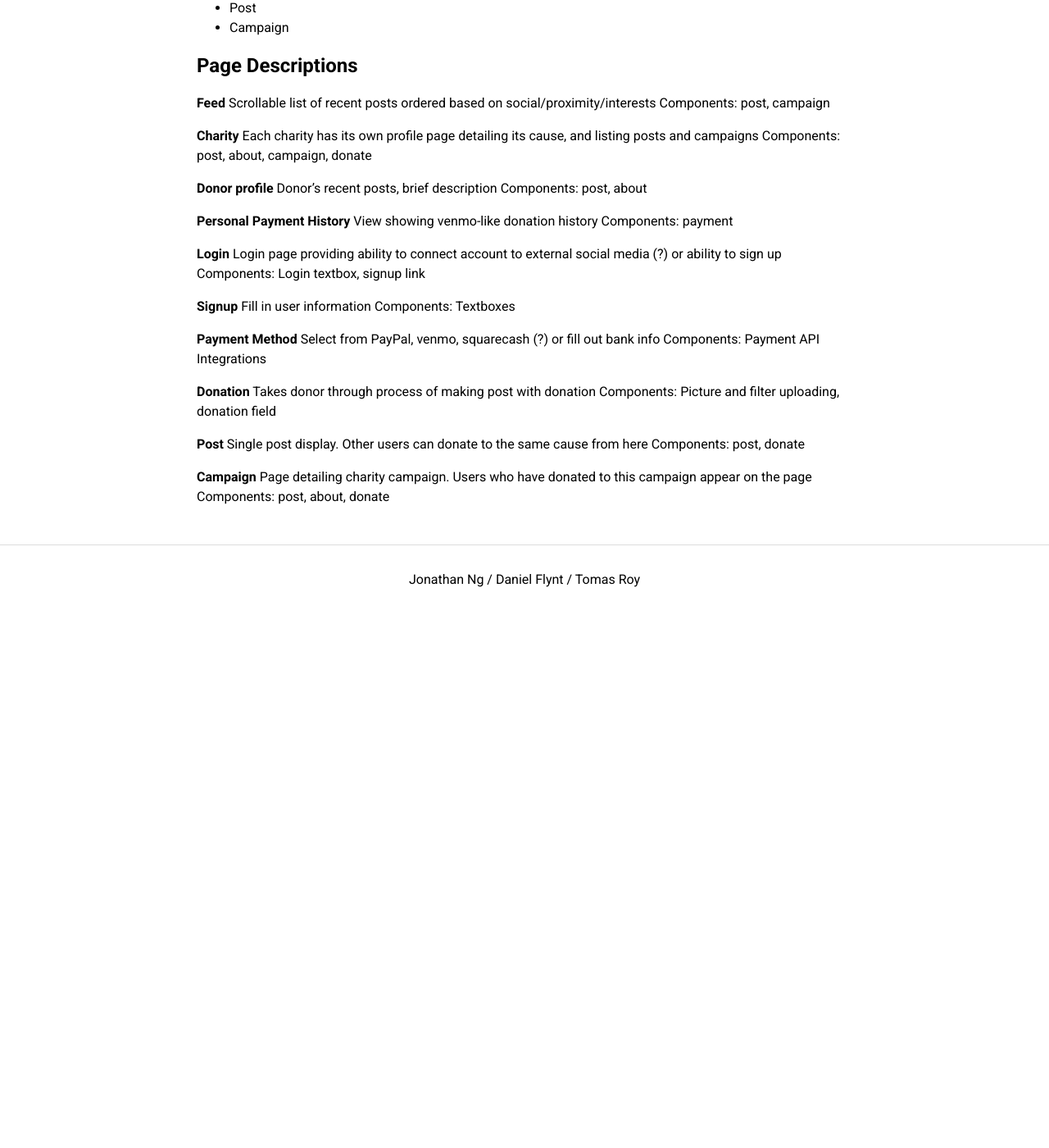
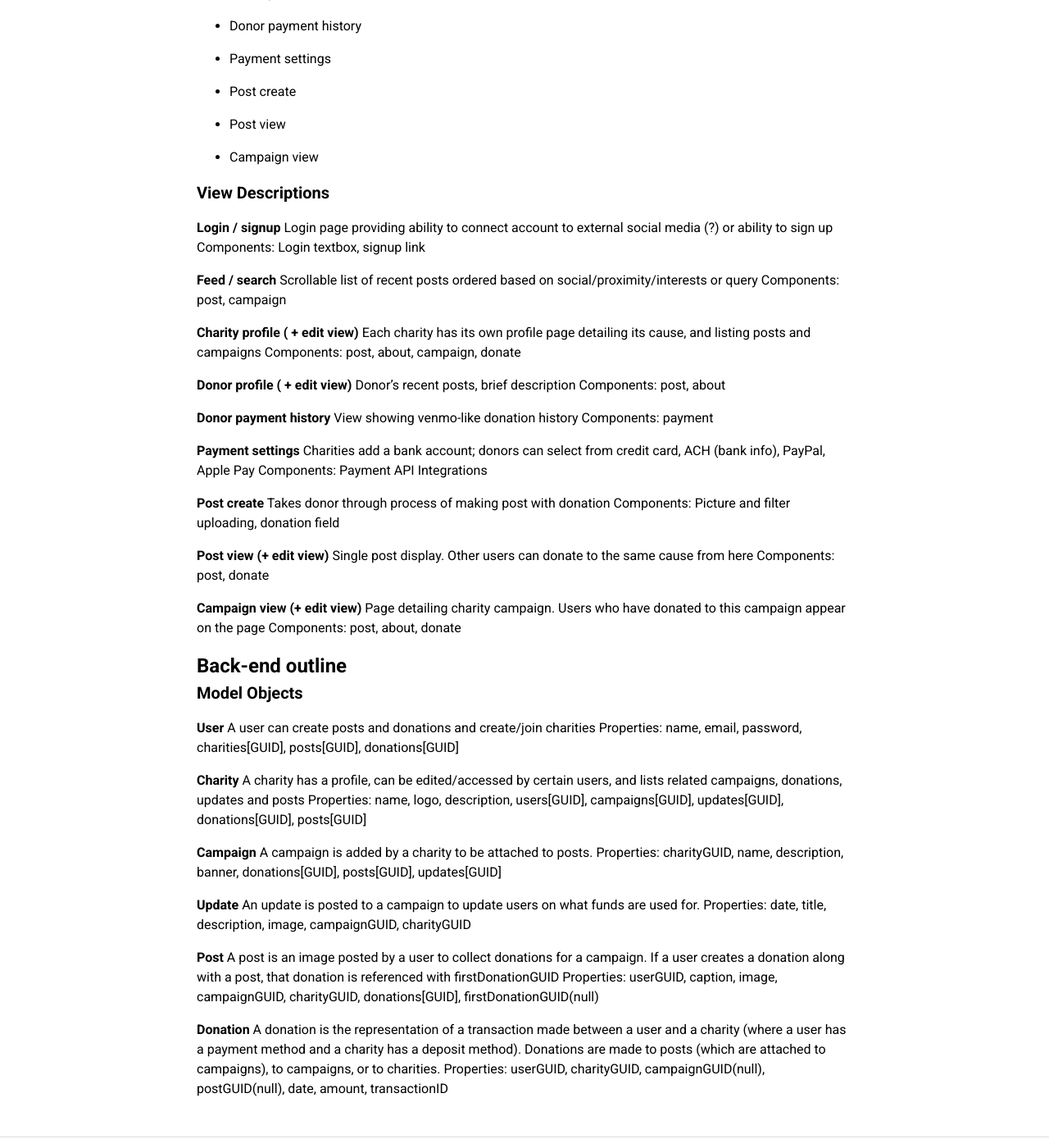
Before and after one commit to comp523-602/cchange-project, a Jekyll site: the page built from prototype.markdown, in a window 1280 px wide and 1400 px high, scrolled down 377 px. Shown: the whole window at 82% size. Built offline with Jekyll 4.4.1, drawn with Linux system fonts in a browser that asks for light colours; before the commit the page ends 1126 px from its top, so only the background shows below that; some of the changed text lies outside the part shown.

Commit message:
Updated Prototype

```diff
--- a/prototype.markdown
+++ b/prototype.markdown
@@ -5,56 +5,90 @@
 layout: basic
 ---
 
-# App Pages
+# Front-end outline
 
-* Feed
-* Charity
-* Donor Profile
-* Personal payment history
-* Login
-* Signup -> Payment method
-* Donation/Posting
-* Post
-* Campaign
+## App Views
 
-# Page Descriptions
+* Login / Signup
 
-**Feed**
-Scrollable list of recent posts ordered based on social/proximity/interests
+* Feed / Search
+
+* Charity profile
+
+* Donor profile
+
+* Donor payment history
+
+* Payment settings
+
+* Post create
+
+* Post view
+
+* Campaign view
+
+## View Descriptions
+
+**Login / signup**
+Login page providing ability to connect account to external social media (?) or ability to sign up
+Components: Login textbox, signup link
+
+**Feed / search**
+Scrollable list of recent posts ordered based on social/proximity/interests or query
 Components: post, campaign
 
-**Charity**
+**Charity profile ( \+ edit view)**
 Each charity has its own profile page detailing its cause, and listing posts and campaigns
 Components: post, about, campaign, donate
 
-**Donor profile**
+**Donor profile ( \+ edit view)**
 Donor’s recent posts, brief description
 Components: post, about
 
-**Personal Payment History**
+**Donor payment history**
 View showing venmo-like donation history
 Components: payment
 
-**Login**
-Login page providing ability to connect account to external social media (?) or ability to sign up
-Components: Login textbox, signup link
-
-**Signup**
-Fill in user information
-Components: Textboxes
-
-**Payment Method**
-Select from PayPal, venmo, squarecash (?) or fill out bank info
+**Payment settings**
+Charities add a bank account; donors can select from credit card, ACH (bank info), PayPal, Apple Pay
 Components: Payment API Integrations
 
-**Donation**
+**Post create**
 Takes donor through process of making post with donation
 Components: Picture and filter uploading, donation field
 
-**Post**
+**Post view (\+ edit view)**
 Single post display. Other users can donate to the same cause from here
 Components: post, donate
 
-**Campaign**
+**Campaign view (\+ edit view)**
 Page detailing charity campaign. Users who have donated to this campaign appear on the page
 Components: post, about, donate
+
+# Back-end outline
+
+## Model Objects
+
+**User**
+A user can create posts and donations and create/join charities
+Properties: name, email, password, charities[GUID], posts[GUID], donations[GUID]
+
+**Charity**
+A charity has a profile, can be edited/accessed by certain users, and lists related campaigns, donations, updates and posts
+Properties: name, logo, description, users[GUID], campaigns[GUID], updates[GUID], donations[GUID], posts[GUID]
+
+**Campaign**
+A campaign is added by a charity to be attached to posts.
+Properties: charityGUID, name, description, banner, donations[GUID], posts[GUID], updates[GUID]
+
+**Update**
+An update is posted to a campaign to update users on what funds are used for.
+Properties: date, title, description, image, campaignGUID, charityGUID
+
+**Post**
+A post is an image posted by a user to collect donations for a campaign. If a user creates a donation along with a post, that donation is referenced with firstDonationGUID
+Properties: userGUID, caption, image, campaignGUID, charityGUID, donations[GUID], firstDonationGUID(null)
+
+**Donation**
+A donation is the representation of a transaction made between a user and a charity (where a user has a payment method and a charity has a deposit method). Donations are made to posts (which are attached to campaigns), to campaigns, or to charities.
+Properties: userGUID, charityGUID, campaignGUID(null), postGUID(null), date, amount, transactionID
```
